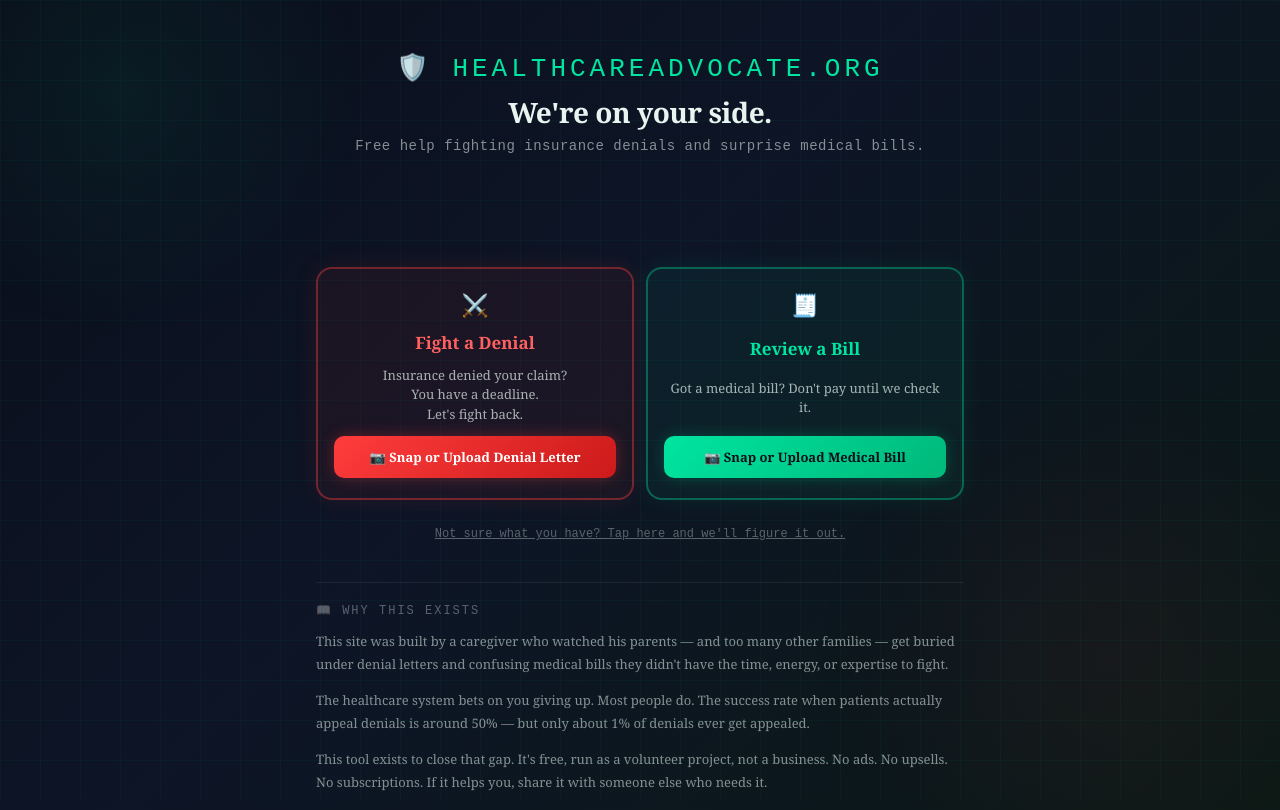
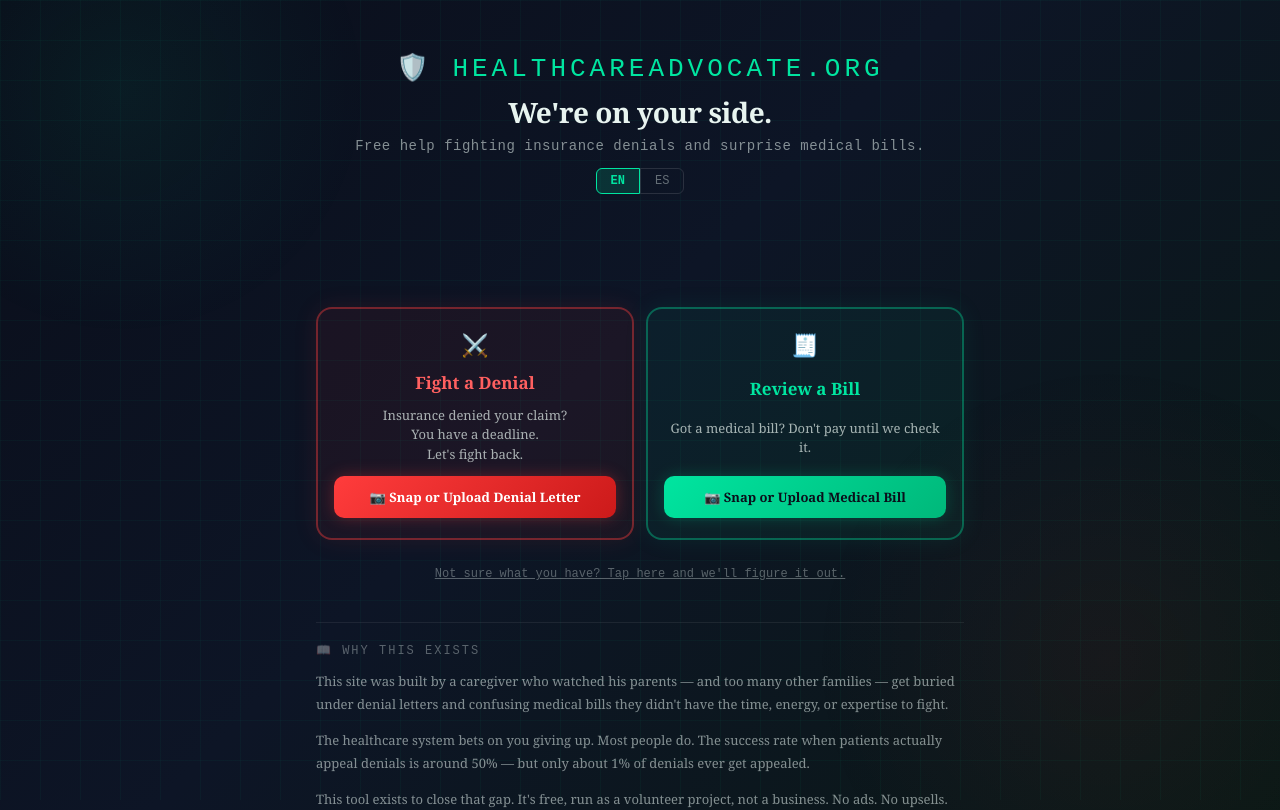
Before and after one commit to robrusk/healthcare-advocate, a React (Vite) app: page / in a window 1280 px wide. Shown: the top 810 px of the page. Built offline with nearby package versions, Linux system fonts and the light colour scheme.

Commit message:
feat: wire language toggle state and tr() helper

```diff
--- a/src/App.jsx
+++ b/src/App.jsx
@@ -48,6 +48,7 @@ import { lookupVerifiedFacts } from "./library/index";
 import { FactsUsedCard } from "./components/FactsUsedCard";
 import BillReviewScreen from "./components/BillReviewScreen";
 import { downloadAppealReminder } from "./lib/calendar";
+import es from "./i18n/es";
 
 const WORKER_URL = 'https://icy-silence-e717.rob-3ea.workers.dev/';
 
@@ -281,6 +282,8 @@ const APPEAL_LEVEL_LABELS = {
 
 export default function InsuranceFighter() {
   const [step, setStep] = useState("upload");
+  const [lang, setLang] = useState('en');
+  const tr = (key, english) => (lang === 'es' && es[key]) ? es[key] : english;
   const [denialText, setDenialText] = useState("");
   const [denialReason, setDenialReason] = useState("");
   const [submitterName, setSubmitterName] = useState("");
@@ -674,6 +677,23 @@ INSTRUCTIONS:
           <p style={{ color: "rgba(232,244,240,0.55)", fontSize: 14, margin: 0, fontFamily: "monospace", letterSpacing: 0.5 }}>
             Free help fighting insurance denials and surprise medical bills.
           </p>
+          <div style={{ display: 'flex', justifyContent: 'center', gap: 0, marginTop: 14 }}>
+            {['en', 'es'].map((l) => (
+              <button
+                key={l}
+                onClick={() => setLang(l)}
+                style={{
+                  background: lang === l ? 'rgba(0,229,160,0.15)' : 'transparent',
+                  border: `1px solid ${lang === l ? '#00e5a0' : 'rgba(255,255,255,0.12)'}`,
+                  borderRadius: l === 'en' ? '6px 0 0 6px' : '0 6px 6px 0',
+                  padding: '5px 14px', cursor: 'pointer',
+                  color: lang === l ? '#00e5a0' : 'rgba(232,244,240,0.4)',
+                  fontSize: 12, fontFamily: 'monospace', fontWeight: lang === l ? 700 : 400,
+                  transition: 'all 0.2s',
+                }}
+              >{l.toUpperCase()}</button>
+            ))}
+          </div>
         </div>
 
         <div style={{ display: "flex", justifyContent: "center", gap: 0, marginBottom: 32, opacity: (animateIn && (step !== 'upload' || photoSummary || photoReading)) ? 1 : 0, transition: "opacity 1s ease 0.3s", pointerEvents: (step === 'upload' && !photoSummary && !photoReading) ? 'none' : 'auto' }}>
@@ -812,9 +832,12 @@ INSTRUCTIONS:
                   <p style={{ fontSize: 13, lineHeight: 1.8, color: "rgba(232,244,240,0.55)", fontFamily: "Georgia, serif", margin: "0 0 12px" }}>
                     This tool exists to close that gap. It's free, run as a volunteer project, not a business. No ads. No upsells. No subscriptions. If it helps you, share it with someone else who needs it.
                   </p>
-                  <p style={{ fontSize: 13, lineHeight: 1.8, color: "rgba(232,244,240,0.4)", fontFamily: "Georgia, serif", fontStyle: "italic", margin: 0 }}>
+                  <p style={{ fontSize: 13, lineHeight: 1.8, color: "rgba(232,244,240,0.4)", fontFamily: "Georgia, serif", fontStyle: "italic", margin: "0 0 16px" }}>
                     Built by a real person who's been there. Not legal advice — but a real place to start.
                   </p>
+                  <a href="/privacy.html" style={{ fontSize: 12, color: "rgba(0,229,160,0.5)", textDecoration: "none", display: "block", textAlign: "center", letterSpacing: 1 }}>
+                    🔒 Your privacy — how we handle your data
+                  </a>
                 </div>
               </div>
             )}
@@ -980,6 +1003,7 @@ INSTRUCTIONS:
               bill={billExtraction}
               onGenerate={generateBillingLetters}
               onSwitch={() => { setDocumentType('denial_letter'); setStep('upload'); }}
+              lang={lang}
             />
           </div>
         )}
@@ -1244,7 +1268,7 @@ INSTRUCTIONS:
 
               {!generating && letters.insurance && (
                 <>
-                  <FactsUsedCard citations={visibleCitations} />
+                  <FactsUsedCard citations={visibleCitations} lang={lang} />
                   {/* Tabs */}
                   <div style={{ display: "flex", gap: 6, marginBottom: 16 }}>
                     {[
```
